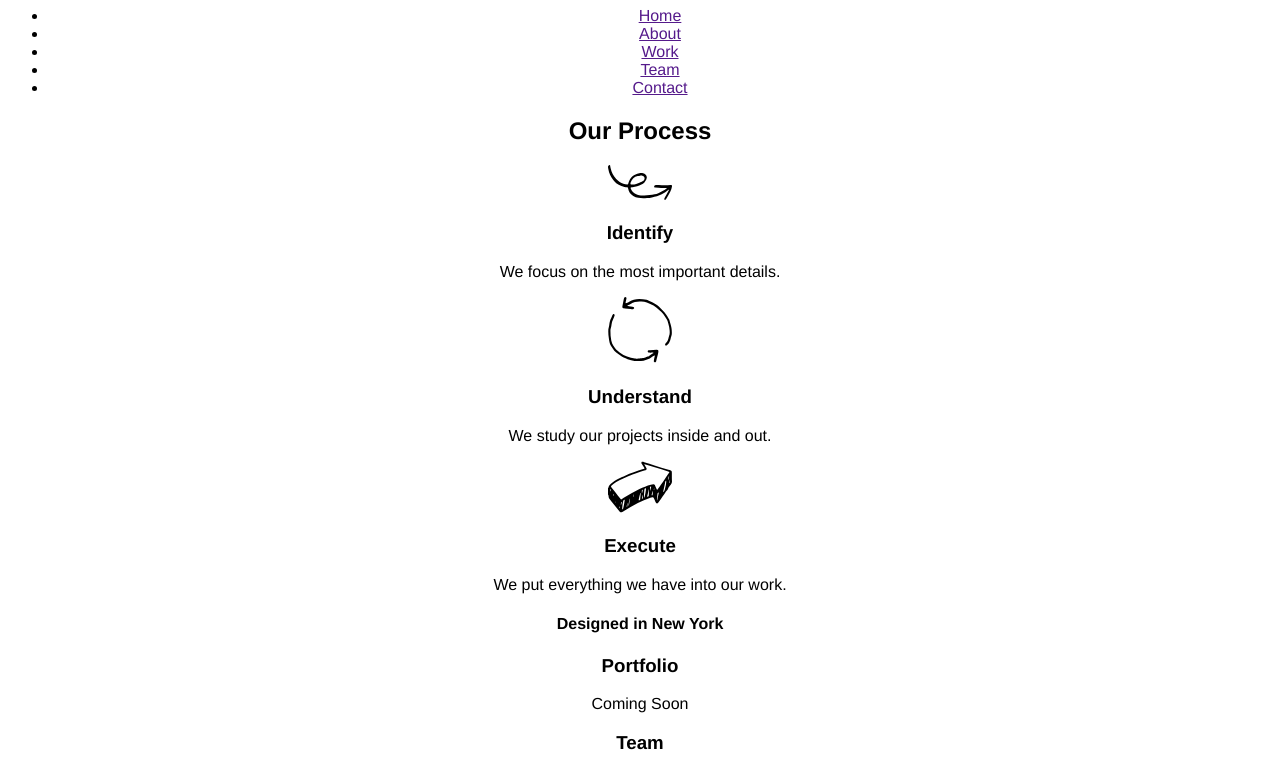
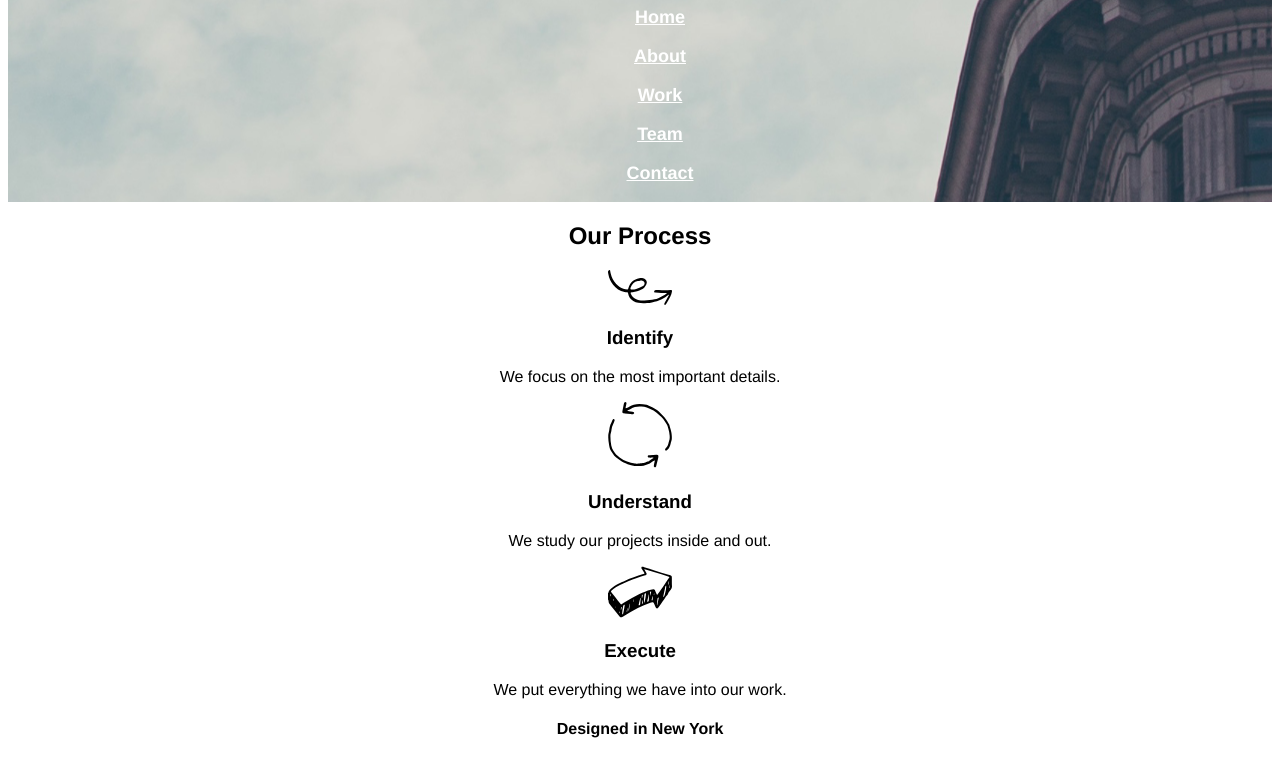
Before and after one commit to csirbulescu/Broadway, a plain HTML site: page index.html in a window 1280 px wide. Shown: the part 73-830 px from the top of the page. Drawn offline with Linux system fonts and the light colour scheme.

Commit message:
first half of page of css

```diff
--- a/Resources/style.css
+++ b/Resources/style.css
@@ -2,3 +2,19 @@ body {
 	text-align: center;
 	font-family: Helvetica;
 }
+
+#MainHeading {
+	font-size: 70 px;
+	font-weight: bold;
+	color: white;
+	background-image: url(./Photos/flatiron.png);
+}
+.link {
+	color: white;
+	font-size: 18px;
+	font-family: Helvetica;
+}
+
+ul {
+	list-style: none;
+}
--- a/index.html
+++ b/index.html
@@ -9,15 +9,17 @@
 </head>
 <body>
 
+<div id="MainHeading">
   <h1>Broadway Design</h1>
 
   <ul>
-  	<li><a href="">Home</a></li>
-  	<li><a href="">About</a></li>
-  	<li><a href="">Work</a></li>
-  	<li><a href="">Team</a></li>
-  	<li><a href="">Contact</a></li>
+  	<li><a class="link" href="">Home</a></li><br/>
+  	<li><a class="link" href="">About</a></li><br/>
+  	<li><a class="link" href="">Work</a></li><br/>
+  	<li><a class="link" href="">Team</a></li><br/>
+  	<li><a class="link" href="">Contact</a></li><br/>
   </ul>
+</div>
 
   <h2>Our Process</h2>
 
```
